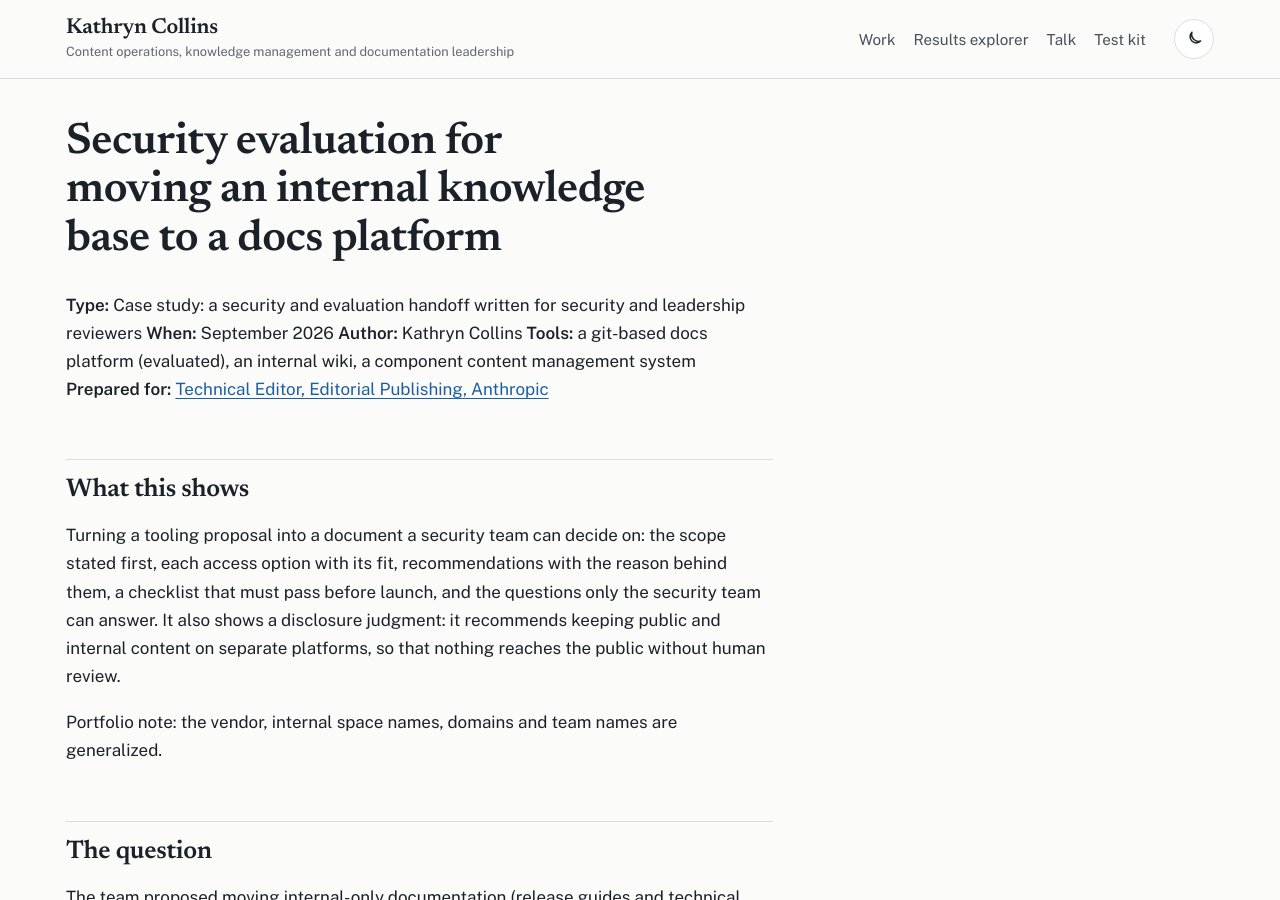
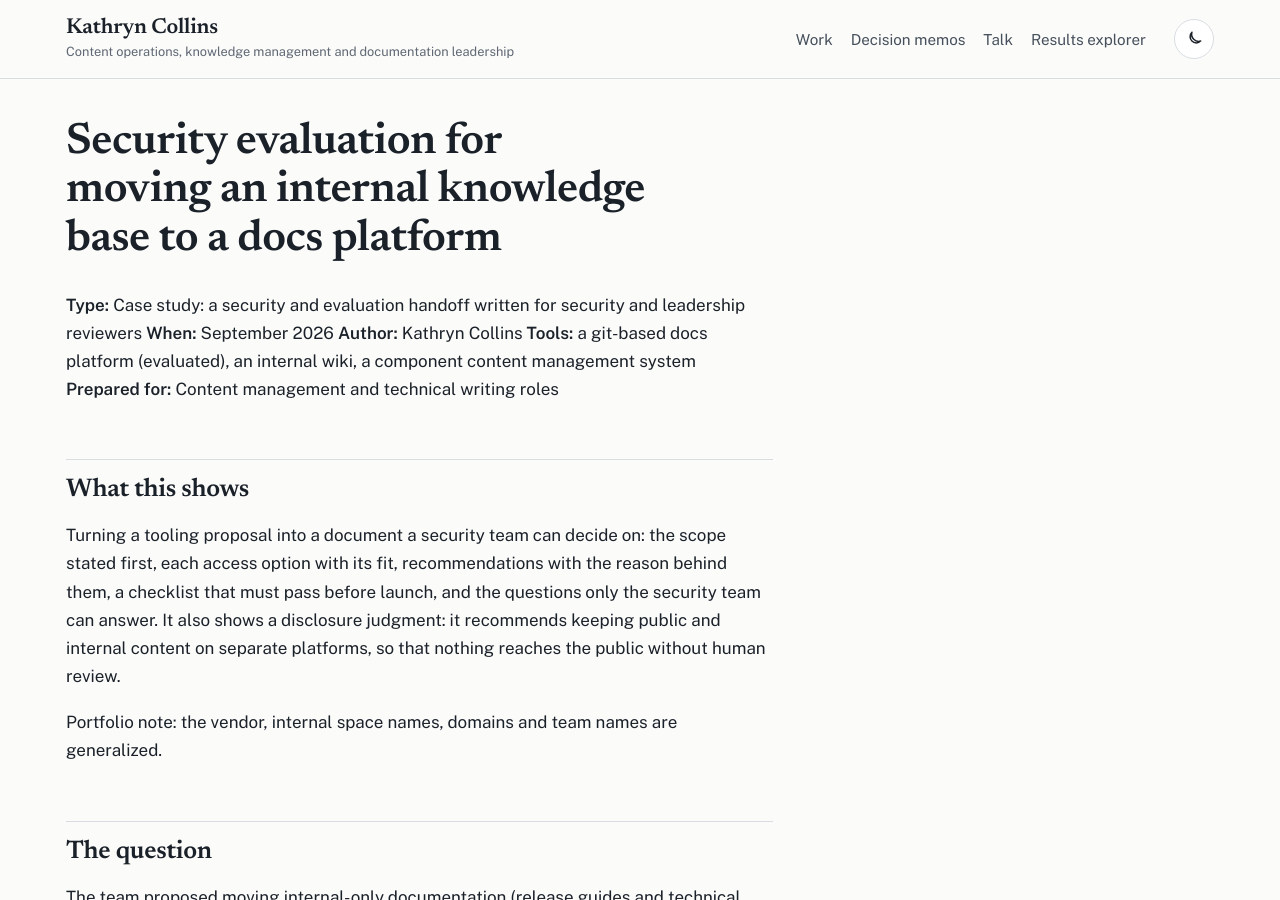
Before and after one commit to KathrynMCollins/portfolio-projects, a Jekyll site: the page built from case-studies/security-evaluation.md, in a window 1280 px wide and 900 px high. Built offline with Jekyll 4.4.1, drawn with Linux system fonts in a browser that asks for light colours; our own code applies the rules of GitHub Pages for plain Markdown files.

Commit message:
Retarget page headers, reorder home entries and nav for content roles

```diff
--- a/_layouts/default.html
+++ b/_layouts/default.html
@@ -28,9 +28,9 @@
     <nav class="site-nav" aria-label="Main">
       <ul>
         <li><a href="{{ '/' | relative_url }}#pieces"{% if is_home %} aria-current="page"{% endif %}>Work</a></li>
+        <li><a href="{{ '/samples/decision-memos.html' | relative_url }}"{% if page.url contains '/decision-memos' %} aria-current="page"{% endif %}>Decision memos</a></li>
+        <li><a href="{{ '/talks/same-standard-different-readers/' | relative_url }}"{% if page.url contains '/talks/' %} aria-current="page"{% endif %}>Talk</a></li>
         <li><a href="{{ '/explorer/' | relative_url }}"{% if page.url contains '/explorer/' %} aria-current="page"{% endif %}>Results explorer</a></li>
-        <li><a href="{{ '/talks/same-standard-different-readers/' | relative_url }}"{% if page.url contains '/talks/' %} aria-current="page"{% endif %}>Talk</a></li>
-        <li><a href="{{ '/test-kit/model-variance-kit/' | relative_url }}"{% if page.url contains '/test-kit/' %} aria-current="page"{% endif %}>Test kit</a></li>
       </ul>
     </nav>
     <button class="theme-toggle" type="button" data-theme-toggle aria-label="Switch to dark theme">
--- a/case-studies/security-evaluation.md
+++ b/case-studies/security-evaluation.md
@@ -4,7 +4,7 @@
 **When:** September 2026
 **Author:** Kathryn Collins
 **Tools:** a git-based docs platform (evaluated), an internal wiki, a component content management system
-**Prepared for:** [Technical Editor, Editorial Publishing, Anthropic](https://job-boards.greenhouse.io/anthropic/jobs/5443997008)
+**Prepared for:** Content management and technical writing roles
 
 ## What this shows
 
```
Also changed, not shown: README.md (+33 -33 lines), case-studies/ai-publishing-guardrails.md (+1 -1 lines), case-studies/feature-name-governance.md (+1 -1 lines), case-studies/model-variance-study.md (+1 -1 lines), projects/ai-widget-analytics/README.md (+1 -1 lines), projects/api-docs-cleanup/README.md (+1 -1 lines), projects/cms-release-docs/README.md (+1 -1 lines), projects/doc-impact-digest/README.md (+1 -1 lines), projects/docs-pipeline-design/README.md (+1 -1 lines), projects/tech-docs-skills/README.md (+1 -1 lines), projects/ui-kit/README.md (+1 -1 lines), samples/editorial-standards.md (+1 -1 lines), talks/same-standard-different-readers/README.md (+1 -1 lines).
